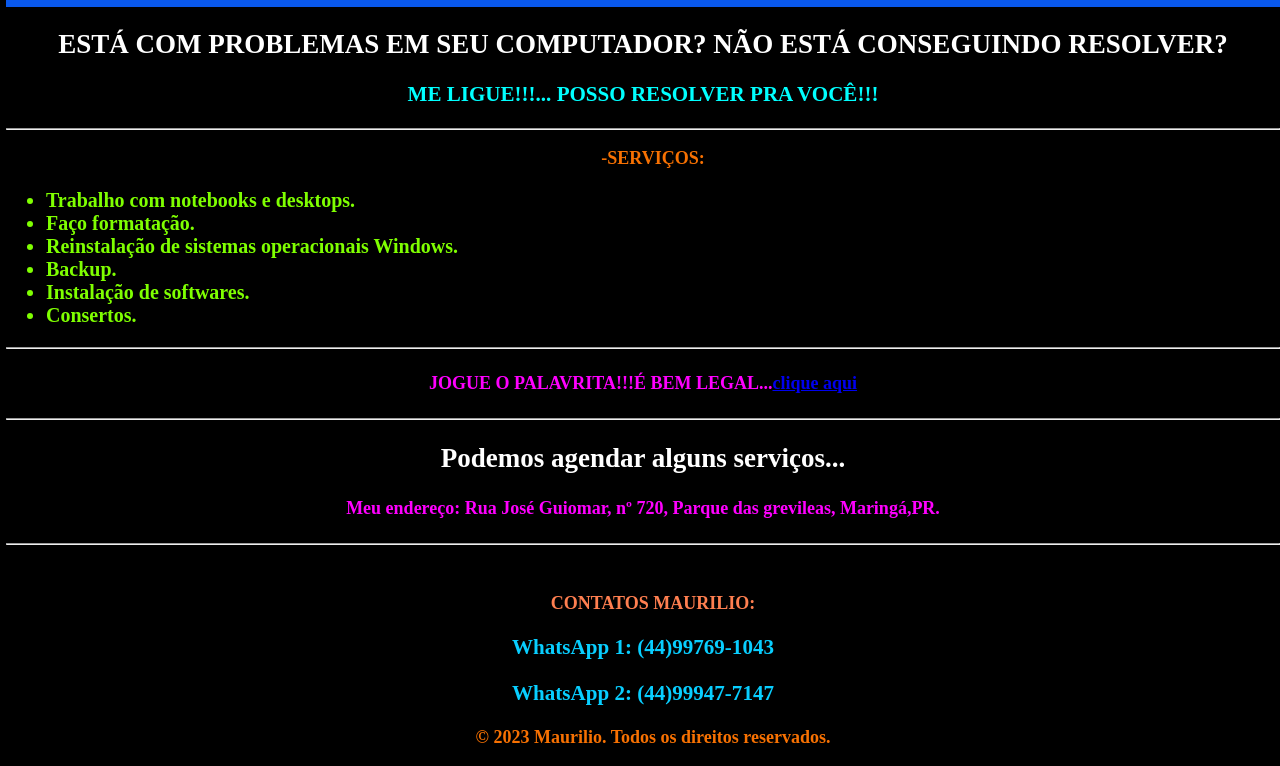
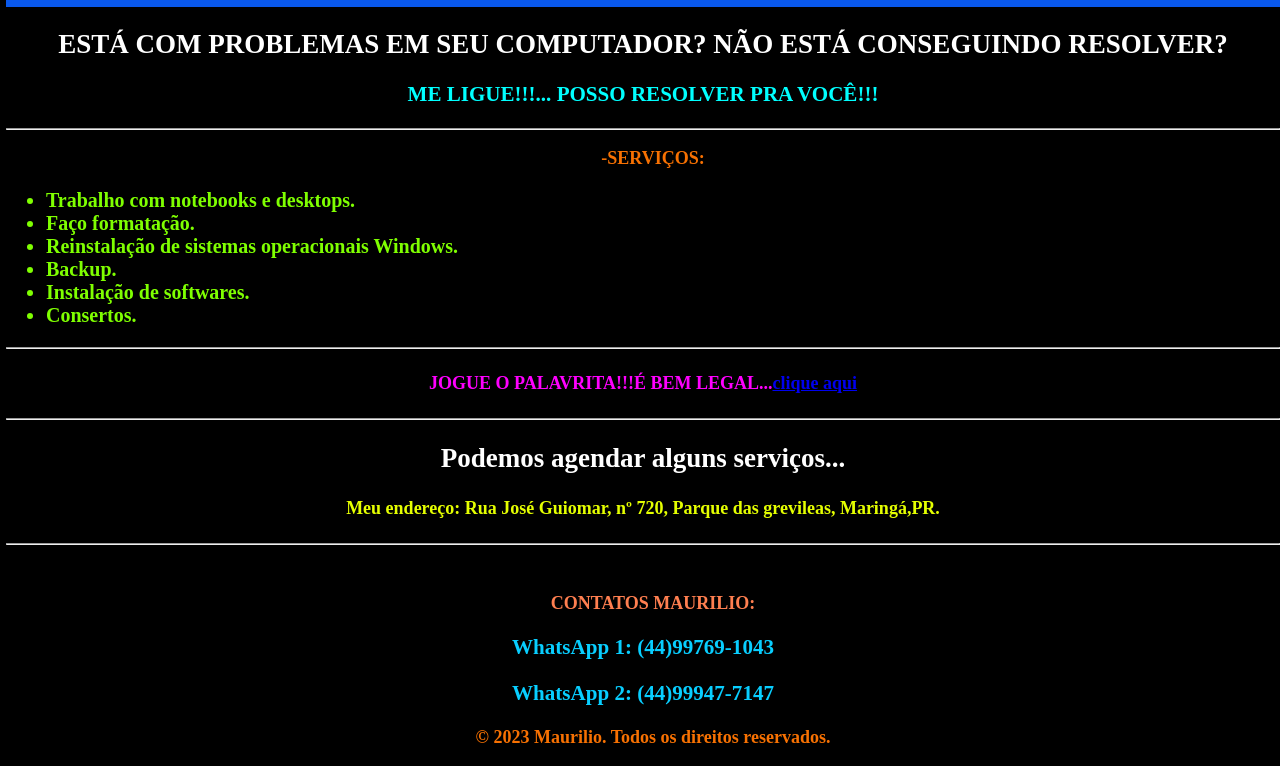
Before and after one commit to betotime/maurilio, a plain HTML site: page index.html in a window 1280 px wide. Shown: the part 96-862 px from the top of the page. Drawn offline with Linux system fonts and the light colour scheme.

Commit message:
Update styles.css

```diff
--- a/styles.css
+++ b/styles.css
@@ -128,3 +128,6 @@ h4{
   color: hsl(300, 100%, 50%);
   text-align: center;
 }
+.endereco{
+    color: #e5ff00;
+  }
```
